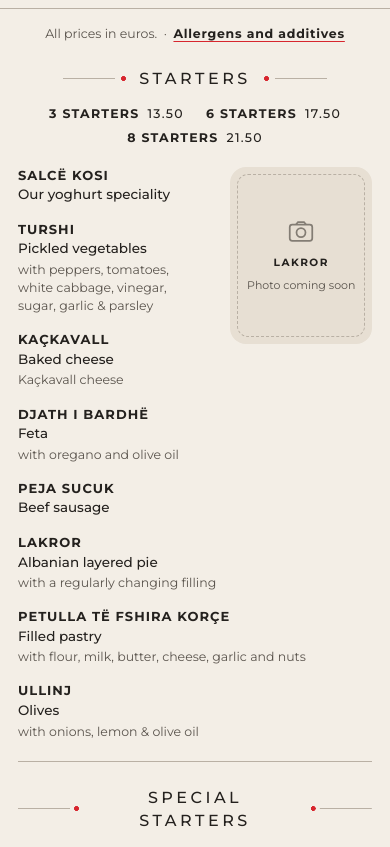
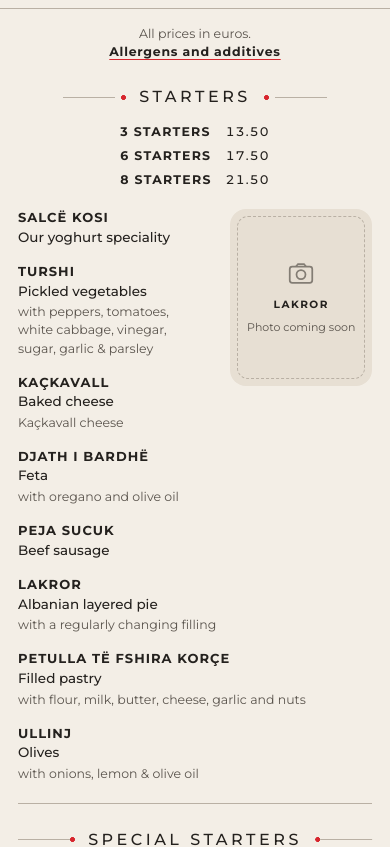
Before and after one commit to deeptranslateEU/kolonja-menu, a plain HTML site: page index.html in a window 390 px wide. Shown: the part 343-1190 px from the top of the page. Drawn offline with Linux system fonts and the light colour scheme.

Commit message:
Tidy set prices and line breaks on phones

```diff
--- a/index.html
+++ b/index.html
@@ -66,8 +66,8 @@ nav.chips::-webkit-scrollbar{display:none}
 section.grp{break-inside:avoid-column;padding:24px 0 20px;border-bottom:1px solid var(--hair);scroll-margin-top:52px}
 section.grp.long{break-inside:auto}
 h2{display:flex;align-items:center;justify-content:center;gap:12px;margin:0 0 20px;font-weight:500;font-size:16px;letter-spacing:.22em;text-transform:uppercase;text-align:center;-webkit-hyphens:auto;hyphens:auto}
-h2 > span{max-width:calc(100% - 60px);overflow-wrap:break-word}
-h2::before,h2::after{content:"";flex:0 1 64px;min-width:18px;height:7px;background:
+h2 > span{flex:0 0 auto;max-width:calc(100% - 60px);overflow-wrap:break-word}
+h2::before,h2::after{content:"";flex:1 1 0;max-width:64px;min-width:18px;height:7px;background:
   radial-gradient(circle,var(--red) 0 2.2px,transparent 2.6px) right center/7px 7px no-repeat,
   linear-gradient(var(--hair),var(--hair)) left center/52px 1px no-repeat}
 h2::after{transform:scaleX(-1)}
@@ -96,15 +96,18 @@ h3::before,h3::after{content:"";flex:1;border-top:1px solid var(--hair)}
 .ds{margin:2px 0 0;font-size:12.5px;color:var(--soft);line-height:1.45}
 .op{list-style:none;margin:3px 0 0;padding:0;font-size:12px;color:var(--soft)}
 .op li::before{content:"+ ";color:var(--red);font-weight:700}
-.txt{grid-column:1;min-width:0;overflow-wrap:break-word;-webkit-hyphens:auto;hyphens:auto}
+.txt{grid-column:1;min-width:0;overflow-wrap:break-word;-webkit-hyphens:auto;hyphens:auto;-webkit-hyphenate-limit-before:5;-webkit-hyphenate-limit-after:4;hyphenate-limit-chars:10 5 4}
+.ds,.loc,.op li{text-wrap:pretty}
+:lang(zh) .txt,:lang(ja) .txt{line-break:strict}
+:lang(ja) .ds,:lang(ja) .loc{word-break:auto-phrase}
 .pr{grid-column:2;grid-row:1;text-align:right;font-weight:500;font-size:13.5px;font-variant-numeric:tabular-nums;white-space:nowrap;display:flex;flex-direction:column;gap:1px;padding-top:0}
 .pr small{font-size:11px;color:var(--soft);margin-right:5px;font-weight:400}
 .pr.multi span{display:flex;flex-direction:column;align-items:flex-end;line-height:1.25;margin-bottom:3px}
 .pr.multi small{margin-right:0}
 
-.setline{display:flex;justify-content:center;flex-wrap:wrap;gap:6px 22px;margin:-6px 0 4px;font-weight:700;font-size:12.5px;letter-spacing:.1em;text-transform:uppercase}
-.setline span{white-space:nowrap}
-.setline em{font-style:normal;font-weight:500;margin-left:8px}
+.setline{display:grid;grid-template-columns:max-content max-content;justify-content:center;align-items:baseline;gap:6px 14px;margin:-6px 0 4px;font-weight:700;font-size:12.5px;letter-spacing:.1em;text-transform:uppercase}
+.setline span{display:contents;white-space:nowrap}
+.setline em{font-style:normal;font-weight:500;text-align:right;font-variant-numeric:tabular-nums}
 .extras{border-top:1px solid var(--hair);padding-top:12px}
 .extras h4{margin:0 0 8px;font-weight:500;font-size:11.5px;letter-spacing:.2em;text-transform:uppercase;color:var(--soft)}
 .extras div{display:flex;justify-content:space-between;gap:12px;font-size:13px;padding:2px 0;font-variant-numeric:tabular-nums}
@@ -248,7 +251,7 @@ body.review .revsum{display:block}
     document.getElementById('langname').textContent=LANGS.filter(function(l){return l[0]===lang;})[0][1];
     document.getElementById('sheettitle').textContent=ui.pick;
     var top=document.getElementById('top'); top.innerHTML='';
-    if(byId.N00) top.appendChild(el('p','note-top',esc(T('N00').d)+' &nbsp;·&nbsp; <a href="#" id="allink">'+esc(ui.al)+'</a>'));
+    if(byId.N00) top.appendChild(el('p','note-top',esc(T('N00').d)+'<br><a href="#" id="allink">'+esc(ui.al)+'</a>'));
     var qn={}; Object.keys(REV).forEach(function(k){ REV[k].forEach(function(q){ qn[q[0]]=1; }); });
     top.appendChild(el('div','revsum','<b>审校模式</b>：'+Object.keys(qn).length+' 个问题待餐厅确认，涉及 '+Object.keys(REV).length+' 个条目，已用黄色标出。正式上线前关闭本模式。照片位置为占位，等餐厅提供菜品照片。'));
     var menu=document.getElementById('menu'); menu.innerHTML='';
```
